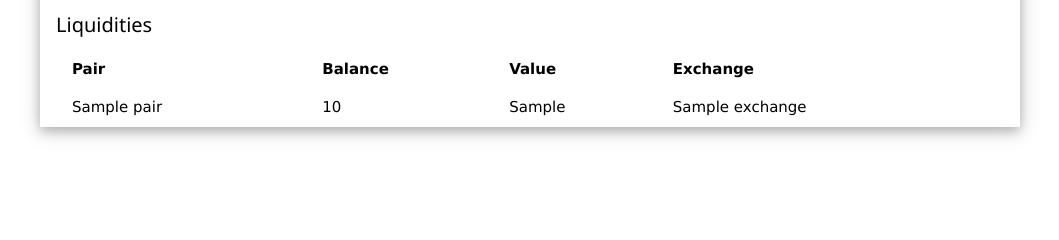
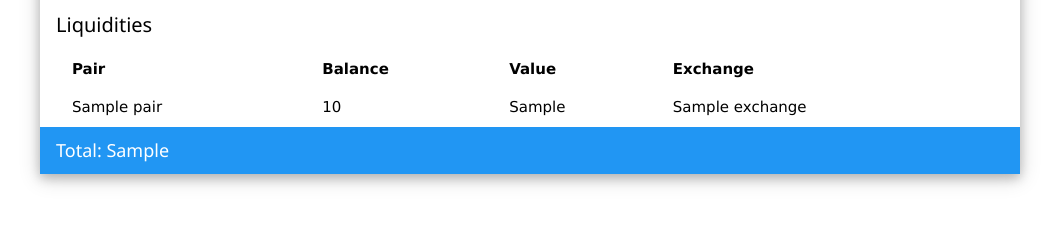
Before and after one commit to N-Schaef/xDai-Wallet-Tools, a Django app: template walletwatch/walletview/templates/walletview/wallet.html in a window 1280 px wide. Shown: the part 260-500 px from the top of the page, without its empty margins (110-1169 px from the left). Run offline with Django 3.2, Linux system fonts and the light colour scheme; the template is opened without the code that fills it: most values are stand-ins (such as "Sample title", 1, 10 or a date in 2020).

Commit message:
Add total

```diff
--- a/walletwatch/walletview/templates/walletview/wallet.html
+++ b/walletwatch/walletview/templates/walletview/wallet.html
@@ -55,5 +55,9 @@
         </table>
       </div>
 
+
+    <footer class="w3-container w3-blue">
+    <h5>Total: {{wallet.value_human}}</h5>
+    </footer
   </div>
 {% endblock %}
```
